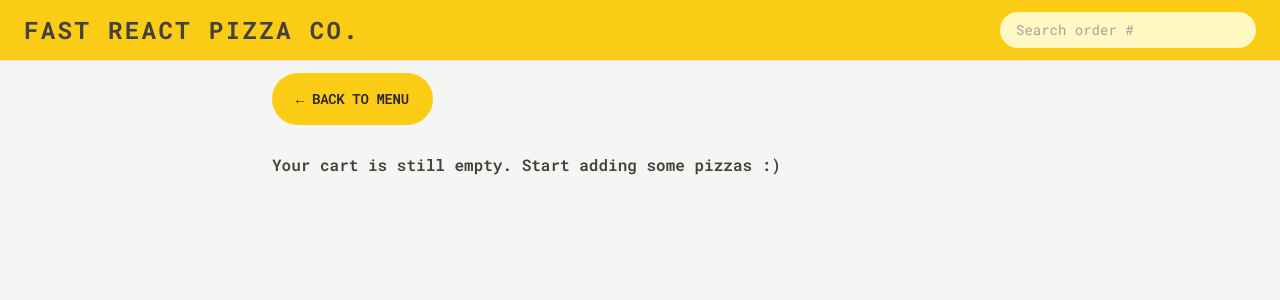
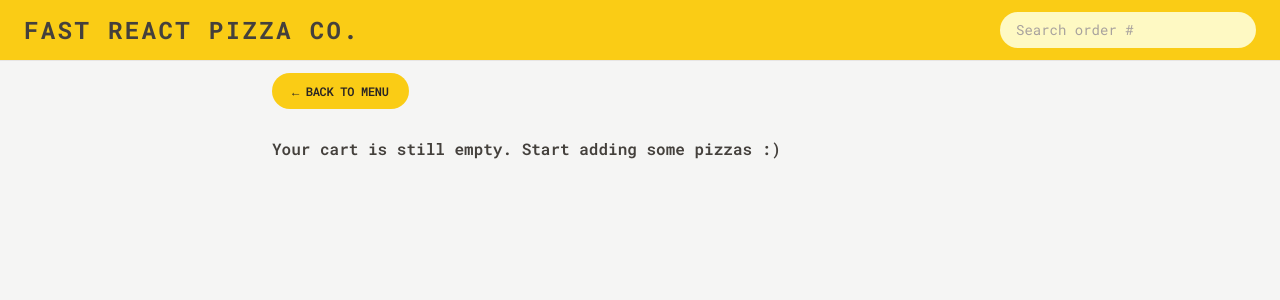
Before and after one commit to legend4tech/Fast_Pizza_App, a React (Vite) app: page /cart in a window 1280 px wide. Shown: the top 300 px of the page. Built offline with nearby package versions, Linux system fonts and the light colour scheme.

Commit message:
Initial commit

```diff
--- a/src/features/cart/EmptyCart.jsx
+++ b/src/features/cart/EmptyCart.jsx
@@ -4,7 +4,7 @@ import LinkButton from '../../ui/LinkButton';
 function EmptyCart() {
   return (
     <div className="px-4 py-3">
-      <Button to="/menu" type="primary">
+      <Button to="/menu" type="small">
         &larr; Back to menu
       </Button>
 
```
